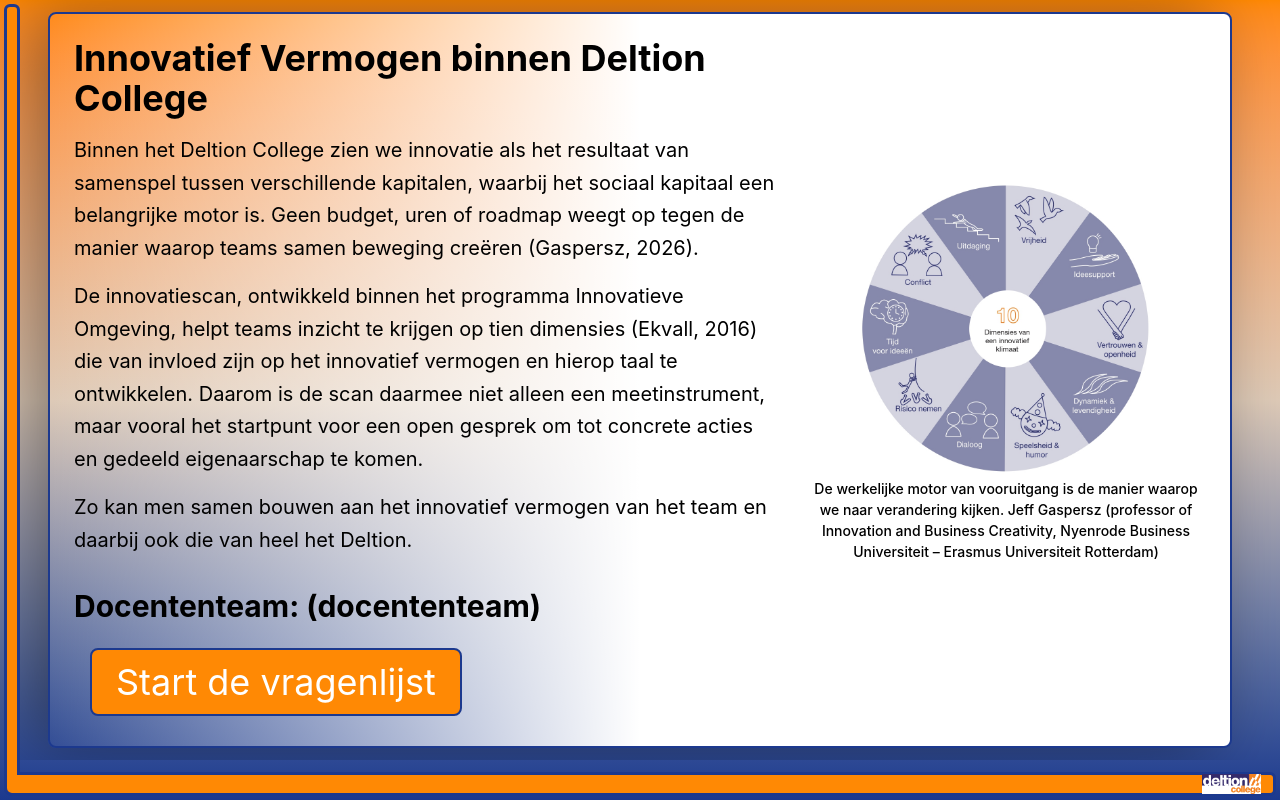
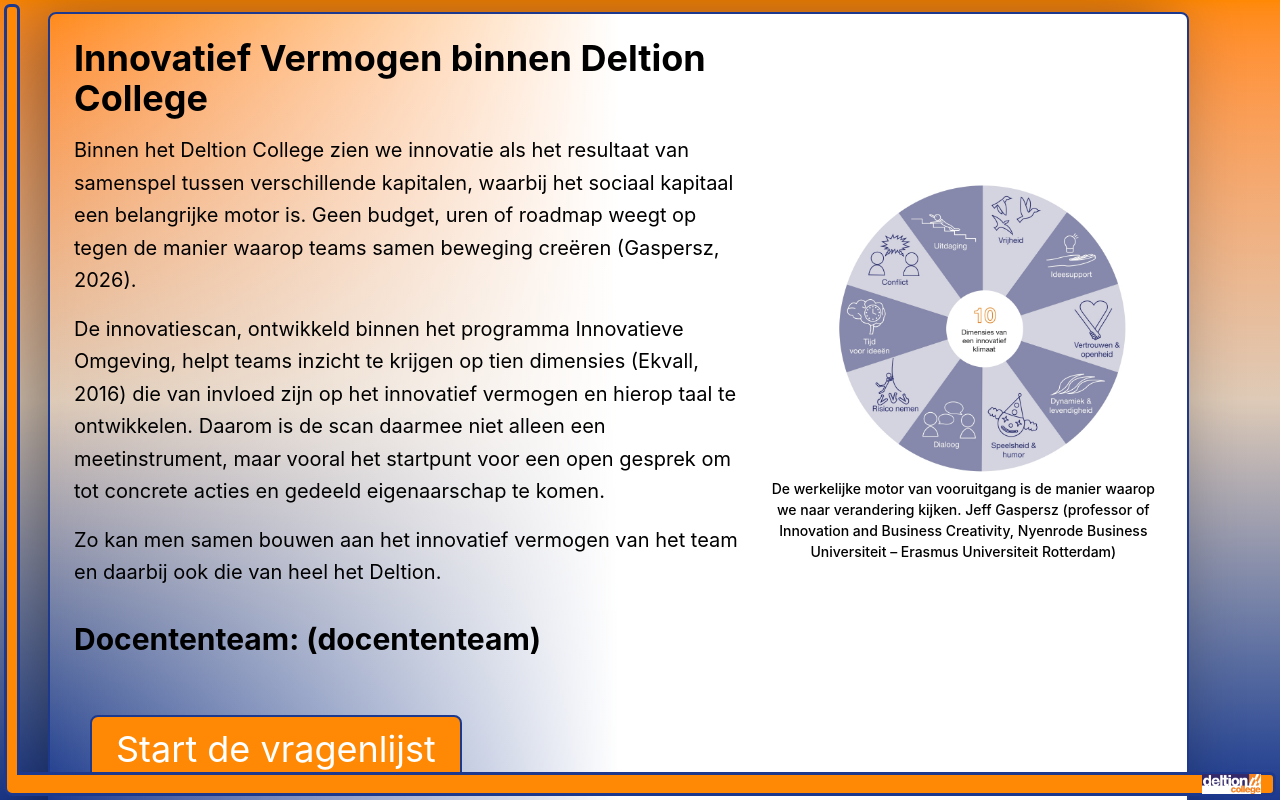
Before and after one commit to meijerjeremy02-hub/Innovatief-Klimaat, a React (Vite) app: page / in a window 1280 px wide. Built offline with nearby package versions, Linux system fonts and the light colour scheme; what @react-pdf/renderer would draw is missing.

Commit message:
phone fixed test

```diff
--- a/src/Components/Start_Afbeelding.tsx
+++ b/src/Components/Start_Afbeelding.tsx
@@ -3,7 +3,7 @@
 export default function Start_Afbeelding() {
   return (
     <div className="flex flex-col max-w-100">
-      <img src={Cirkel1} alt="Cirkel met alle onderdelen" className="w-65 md:w-full md:max-w-lg rounded-full" />
+      <img src={Cirkel1} alt="Cirkel met alle onderdelen" className="w-65 md:w-full md:max-w-lg rounded-ful ml-5" />
       <p className="text-[8px] font-medium text-center md:text-[14px] -mt-7 md:-mt-14">
         De werkelijke motor van vooruitgang is de manier waarop we naar verandering kijken. Jeff Gaspersz (professor of Innovation and Business Creativity, Nyenrode Business Universiteit – Erasmus Universiteit Rotterdam)
       </p>
--- a/src/Components/resultaten_cirkel.tsx
+++ b/src/Components/resultaten_cirkel.tsx
@@ -337,9 +337,30 @@
                 <div key={i} className={`h-1.5 rounded-full transition-all duration-300 ${i === activeIndex ? 'w-4 bg-[#7B77A8]' : 'w-1.5 bg-slate-200'}`} />
               ))}
             </div>
+              <div className="mt-10">
+          <PDFDownloadLink
+            document={
+              <InnovatieKlimaatPdf
+                personal={personalScores}
+                team={teamScores}
+                college={collegeScores}
+              />
+            }
+            fileName="Mijn_Innovatieklimaat_Rapport.pdf"
+          >
+            {({ loading }) => (
+              <button
+                className="px-5 py-2 bg-[#7B77A8] hover:bg-[#5B5899] text-white text-sm font-bold rounded-xl shadow transition-all duration-200"
+                disabled={loading}
+              >
+                {loading ? 'Rapport opbouwen...' : 'Download Resultaten (PDF)'}
+              </button>
+            )}
+          </PDFDownloadLink>
+        </div>
+            </div>
           </div>
         </div>
       </div>
-    </div>
   )
 }
--- a/src/Layout/MainLayout.tsx
+++ b/src/Layout/MainLayout.tsx
@@ -4,7 +4,7 @@
 
 export default function MainLayout() {
   return (
-    <main className="min-h-screen bg-linear-to-b from-orange-400 via-[#DECAB7] to-blue-900 overflow-x-hidden">
+    <main className="min-h-dvh bg-linear-to-b from-orange-400 via-[#DECAB7] to-blue-900 overflow-x-hidden">
       <Orange_Balk/>
       <Outlet />
       <Footer />
--- a/src/index.css
+++ b/src/index.css
@@ -1,7 +1,14 @@
 @import "tailwindcss";
 
 html, body, #root {
-  height: 100%;
+  min-height: 100%;
   display: flex;
   flex-direction: column;
 }
+
+@media (min-width: 768px) {
+  html, body, #root {
+    height: 100%;
+    overflow: hidden;
+  }
+}
--- a/src/pages/Home.tsx
+++ b/src/pages/Home.tsx
@@ -3,23 +3,25 @@
 
 export default function Home() {
   return (
-    <div className="px-3 sm:px-6 lg:px-12 py-3 h-[calc(100vh-40px)] overflow-hidden">
-      <div className="h-full border-2 border-blue-900 rounded-lg bg-linear-to-r from-transparent via-white to-white shadow-[-20px_0_70px_rgba(0,0,0,0.4)] flex flex-col">
-        <div className="flex-1 p-4 md:p-6 flex flex-col">
-          <h1 className="text-2xl md:text-3xl xl:text-4xl font-bold mb-4 max-w-3xl">
+    <div className="flex flex-col items-center pl-6 max-w-29/30 mb-5 lg:px-12 py-3 min-h-dvh md:flex-1 md:min-h-0">
+
+      {/* Mobiele versie: effen witte achtergrond */}
+      <div className="h-full border-3 border-blue-900 rounded-lg bg-white shadow-[-20px_0_70px_rgba(0,0,0,0.4)] flex flex-col sm:hidden">
+        <div className="flex-1 p-4 flex flex-col">
+          <h1 className="text-2xl font-extrabold mb-3 max-w-9/10">
             Innovatief Vermogen binnen Deltion College
           </h1>
-          <div className="flex flex-1 flex-col lg:flex-row gap-6 items-center lg:items-start">
+          <div className="flex flex-1 flex-col gap-6 items-center">
             <div className="flex flex-col flex-1 justify-between">
               <div className="space-y-4">
-                <p className="text-base md:text-lg xl:text-xl leading-relaxed">
+                <p className="text-md leading-relaxed">
                   Binnen het Deltion College zien we innovatie als het resultaat
                   van samenspel tussen verschillende kapitalen, waarbij het
                   sociaal kapitaal een belangrijke motor is. Geen budget, uren
                   of roadmap weegt op tegen de manier waarop teams samen
                   beweging creëren (Gaspersz, 2026).
                 </p>
-                <p className="text-base md:text-lg xl:text-xl leading-relaxed">
+                <p className="text-md leading-relaxed">
                   De innovatiescan, ontwikkeld binnen het programma Innovatieve
                   Omgeving, helpt teams inzicht te krijgen op tien dimensies
                   (Ekvall, 2016) die van invloed zijn op het innovatief vermogen
@@ -28,32 +30,85 @@
                   open gesprek om tot concrete acties en gedeeld eigenaarschap
                   te komen.
                 </p>
-                <p className="text-base md:text-lg xl:text-xl leading-relaxed">
+                <p className="text-md leading-relaxed">
                   Zo kan men samen bouwen aan het innovatief vermogen van het
                   team en daarbij ook die van heel het Deltion.
                 </p>
               </div>
 
-              <h2 className="text-xl md:text-2xl xl:text-3xl font-bold mt-8">
+              <h2 className="text-lg font-extrabold mt-8">
                 Docententeam: (docententeam)
               </h2>
             </div>
-            <div className="flex justify-center items-center shrink-0 w-full lg:w-auto">
-              <div className="w-full max-w-xs md:max-w-sm lg:max-w-md xl:max-w-lg">
+            <div className="flex justify-center items-center shrink-0 w-full">
+              <div className="w-full max-w-xs">
                 <Start_Afbeelding />
               </div>
             </div>
           </div>
         </div>
-        <div className="px-6 md:px-10 pb-10">
+        <div className="px-6 pb-10 mx-auto">
           <Link
             to="/vragenlijst"
-            className="inline-block rounded-lg border-2 border-blue-900 bg-orange-400 px-6 py-3 text-lg md:text-4xl text-white transition-colors hover:bg-orange-500"
+            className="inline-block rounded-lg border-2 border-blue-900 bg-orange-400 px-6 py-3 text-lg text-white transition-colors hover:bg-orange-500"
           >
             Start de vragenlijst
           </Link>
         </div>
       </div>
+
+      {/* Desktop versie: gradient achtergrond */}
+      <div className="hidden sm:flex pb-[3%] flex-1 min-h-0 border-2 border-blue-900 rounded-lg bg-linear-to-r from-transparent via-white to-white shadow-[-20px_0_70px_rgba(0,0,0,0.4)] flex-col">
+        <div className="flex-1 p-6 flex flex-col">
+          <h1 className="text-3xl xl:text-4xl font-bold mb-4 max-w-3xl">
+            Innovatief Vermogen binnen Deltion College
+          </h1>
+          <div className="flex flex-1 flex-row gap-6 items-start">
+            <div className="flex flex-col flex-1 justify-between">
+              <div className="space-y-4">
+                <p className="text-lg xl:text-xl leading-relaxed">
+                  Binnen het Deltion College zien we innovatie als het resultaat
+                  van samenspel tussen verschillende kapitalen, waarbij het
+                  sociaal kapitaal een belangrijke motor is. Geen budget, uren
+                  of roadmap weegt op tegen de manier waarop teams samen
+                  beweging creëren (Gaspersz, 2026).
+                </p>
+                <p className="text-lg xl:text-xl leading-relaxed">
+                  De innovatiescan, ontwikkeld binnen het programma Innovatieve
+                  Omgeving, helpt teams inzicht te krijgen op tien dimensies
+                  (Ekvall, 2016) die van invloed zijn op het innovatief vermogen
+                  en hierop taal te ontwikkelen. Daarom is de scan daarmee niet
+                  alleen een meetinstrument, maar vooral het startpunt voor een
+                  open gesprek om tot concrete acties en gedeeld eigenaarschap
+                  te komen.
+                </p>
+                <p className="text-lg xl:text-xl leading-relaxed">
+                  Zo kan men samen bouwen aan het innovatief vermogen van het
+                  team en daarbij ook die van heel het Deltion.
+                </p>
+              </div>
+
+              <h2 className="text-2xl xl:text-3xl font-bold mt-8">
+                Docententeam: (docententeam)
+              </h2>
+            </div>
+            <div className="flex justify-center items-center shrink-0">
+              <div className="max-w-sm lg:max-w-md xl:max-w-lg">
+                <Start_Afbeelding />
+              </div>
+            </div>
+          </div>
+        </div>
+        <div className="px-10 py-[3%]">
+          <Link
+            to="/vragenlijst"
+            className="inline-block rounded-lg border-2 border-blue-900 bg-orange-400 px-6 py-3 text-4xl text-white transition-colors hover:bg-orange-500"
+          >
+            Start de vragenlijst
+          </Link>
+        </div>
+      </div>
+
     </div>
   )
 }
--- a/src/pages/Resultaten.tsx
+++ b/src/pages/Resultaten.tsx
@@ -5,7 +5,7 @@
   return (
   <div className="flex flex-col flex-1 mt-10 border-2 border-blue-900  bg-white rounded-lg mb-15 ml-6 md:ml-10 md:mr-10">
     <div className="flex flex-col p-1.5 md:p-5 min-h-screen text-center w-full gap-6">
-      <h1 className="ml-16 text-4xl font-bold">
+      <h1 className="text-4xl font-bold">
         resultaten
       </h1>
       <p className="text-center text-lg w-full max-w-6/8 mx-auto">
@@ -19,7 +19,7 @@
 
       <Link
         to="/"
-        className="mt-4 text-lg max-w-xs inline-block text-center bg-orange-400 border-2 border-blue-900 rounded-lg text-white px-5 py-4 transition-colors hover:bg-orange-500"
+        className="mt-4 mx-auto text-lg max-w-xs inline-block text-center bg-orange-400 border-2 border-blue-900 rounded-lg text-white px-5 py-4 transition-colors hover:bg-orange-500"
       >
         Terug naar home
       </Link>
```
Also changed, not shown: src/Components/Paginatie.tsx (+25 -8 lines).
